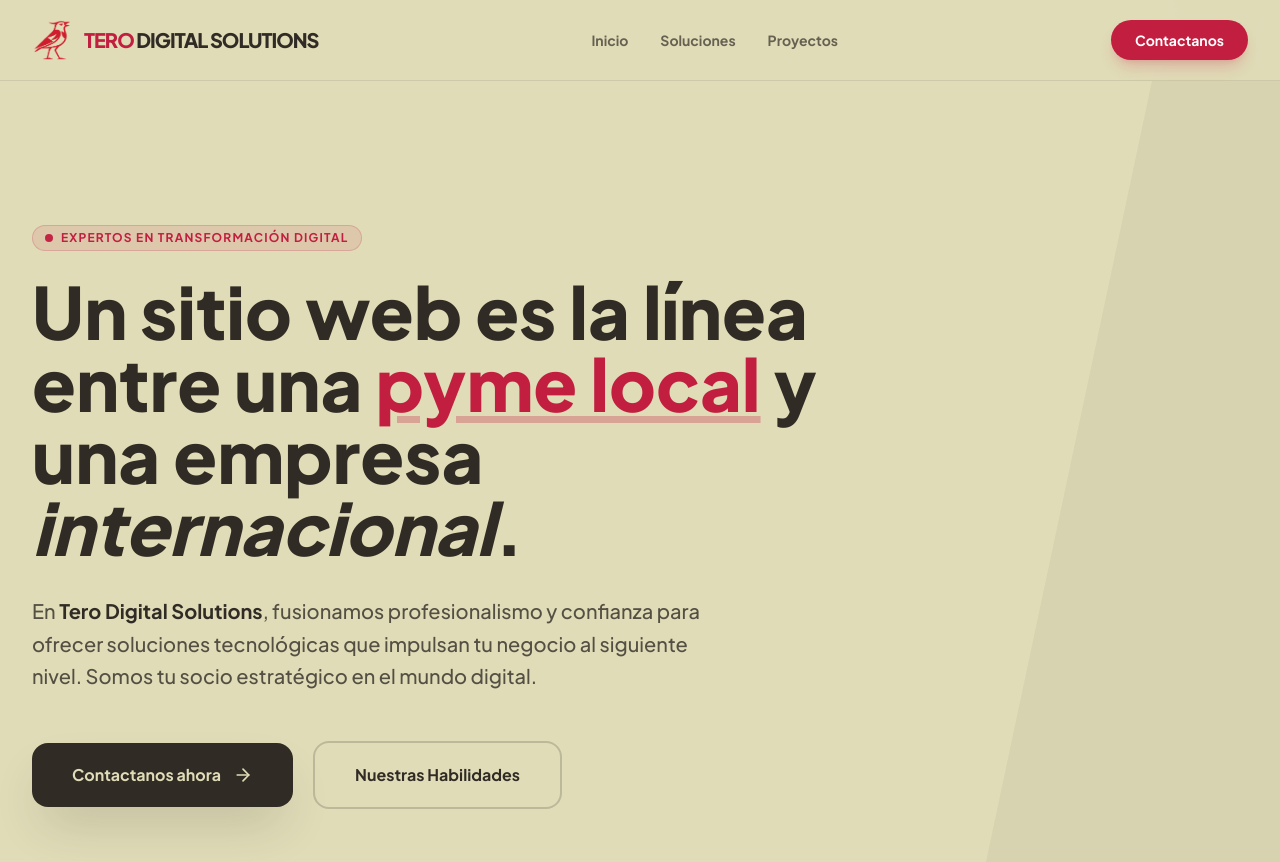
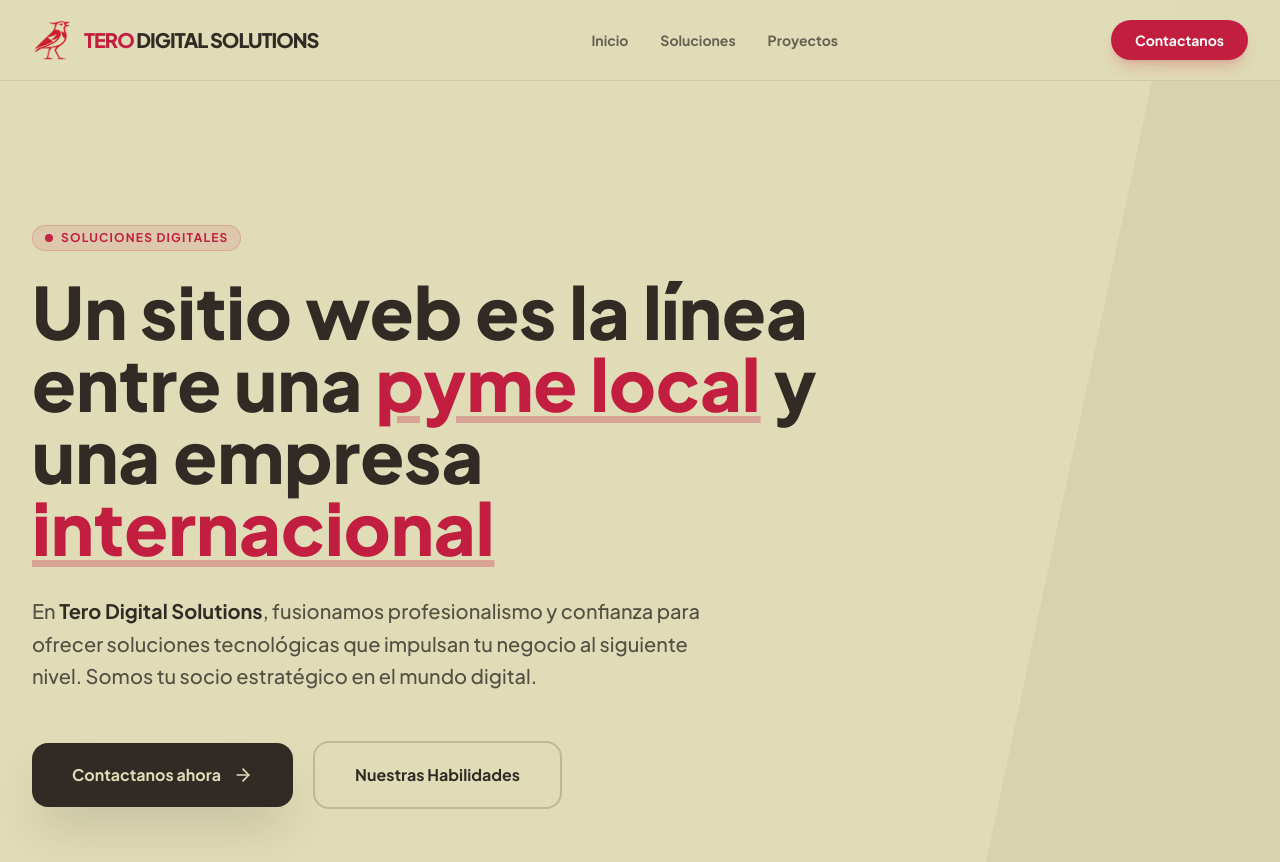
Before and after one commit to SstarXs/tero-digital, a React (Vite) app: page / in a window 1280 px wide. Shown: the top 862 px of the page. Built offline with nearby package versions, Linux system fonts and the light colour scheme.

Commit message:
Cambios a Hero.tsx

```diff
--- a/components/Hero.tsx
+++ b/components/Hero.tsx
@@ -11,11 +11,11 @@ const Hero: React.FC = () => {
         <div className="max-w-4xl">
           <div className="inline-flex items-center gap-2 px-3 py-1 rounded-full bg-tero-red/10 border border-tero-red/20 mb-6">
             <span className="w-2 h-2 rounded-full bg-tero-red animate-pulse"></span>
-            <span className="text-tero-red text-xs font-bold uppercase tracking-widest">Expertos en Transformación Digital</span>
+            <span className="text-tero-red text-xs font-bold uppercase tracking-widest">Soluciones Digitales</span>
           </div>
 
           <h1 className="text-5xl sm:text-6xl lg:text-7xl font-black text-tero-dark leading-[1.1] mb-8">
-            Un sitio web es la línea entre una <span className="text-tero-red underline decoration-tero-red/30">pyme local</span> y una empresa <span className="italic">internacional</span>.
+            Un sitio web es la línea entre una <span className="text-tero-red underline decoration-tero-red/30">pyme local</span> y una empresa <span className="text-tero-red underline decoration-tero-red/30">internacional</span>
           </h1>
 
           <p className="text-xl text-tero-dark/80 mb-12 max-w-2xl leading-relaxed font-medium">
```
